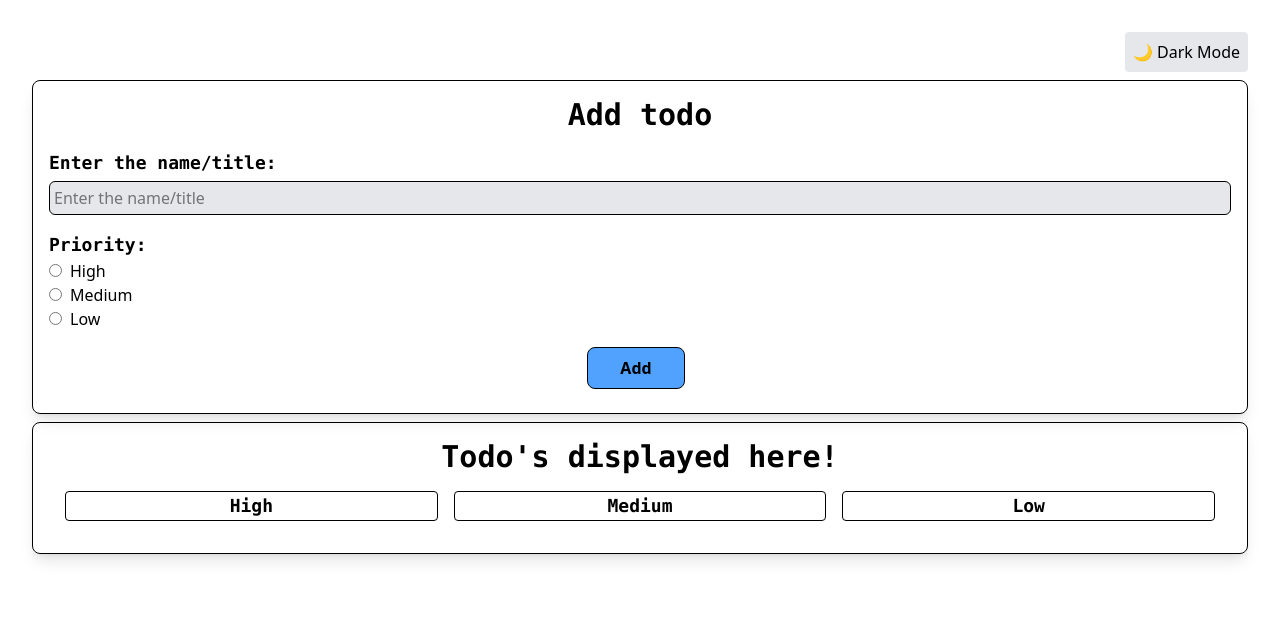
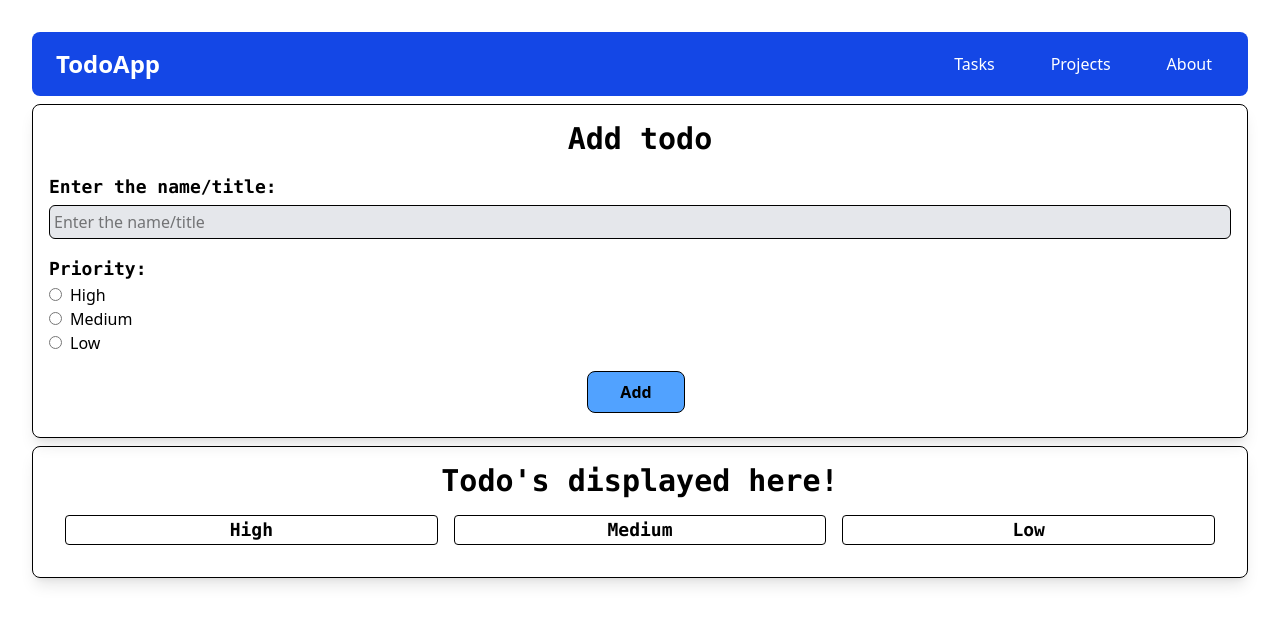
Before and after one commit to davshikhar/Todo-Project, a React (Vite) app in the folder Todo-frontend/: page / in a window 1280 px wide. Shown: the top 624 px of the page. Built offline with nearby package versions, Linux system fonts and the light colour scheme.

Commit message:
Added navbar

```diff
--- a/Todo-frontend/src/App.tsx
+++ b/Todo-frontend/src/App.tsx
@@ -1,5 +1,6 @@
 import { useEffect, useState } from 'react'
 import './App.css'
+import Navbar from './Components/Navbar';
 
 
 interface Todo {
@@ -25,15 +26,16 @@ function App() {
 
   return (
     <div className='m-8 grid gap-2'>
+      <Navbar/>
 
-      {/* Theme Toggle Button */}
+      {/* Theme Toggle Button
       <div className="flex justify-end">
         <button
           className="p-2 rounded bg-gray-200 dark:bg-gray-700 hover:opacity-80"
         >
           {dark ? "🌞 Light Mode" : "🌙 Dark Mode"}
         </button>
-      </div>
+      </div> */}
 
       <div className='border flex flex-col p-4 rounded-lg shadow-lg gap-4'>
         <div className='text-3xl font-bold font-mono text-center'>Add todo</div>
--- /dev/null
+++ b/Todo-frontend/src/Components/Navbar.tsx
@@ -0,0 +1,56 @@
+import { useState } from "react";
+
+const Navbar = () => {
+  const [open, setOpen] = useState(false);
+
+  return (
+    <nav className="bg-blue-700 broder rounded-lg text-white px-6 py-3 flex items-center justify-between">
+      {/* Logo */}
+      <div className="text-2xl font-bold">TodoApp</div>
+
+      {/* Hamburger Button (Mobile) */}
+      <button
+        className="md:hidden flex flex-col gap-1"
+        onClick={() => setOpen(!open)}
+      >
+        <span className="w-6 h-0.5 bg-white"></span>
+        <span className="w-6 h-0.5 bg-white"></span>
+        <span className="w-6 h-0.5 bg-white"></span>
+      </button>
+
+      {/* Links */}
+      <ul
+        className={`${
+          open ? "flex" : "hidden"
+        } absolute md:static top-14 right-0 md:flex flex-col md:flex-row items-start md:items-center gap-4 md:gap-8 bg-gray-800 md:bg-transparent w-48 md:w-auto p-4 md:p-0`}
+      >
+        <li>
+          <a
+            href="#tasks"
+            className="hover:bg-gray-700 md:hover:bg-transparent md:hover:underline rounded px-3 py-2 block"
+          >
+            Tasks
+          </a>
+        </li>
+        <li>
+          <a
+            href="#projects"
+            className="hover:bg-gray-700 md:hover:bg-transparent md:hover:underline rounded px-3 py-2 block"
+          >
+            Projects
+          </a>
+        </li>
+        <li>
+          <a
+            href="#about"
+            className="hover:bg-gray-700 md:hover:bg-transparent md:hover:underline rounded px-3 py-2 block"
+          >
+            About
+          </a>
+        </li>
+      </ul>
+    </nav>
+  );
+};
+
+export default Navbar;
```
